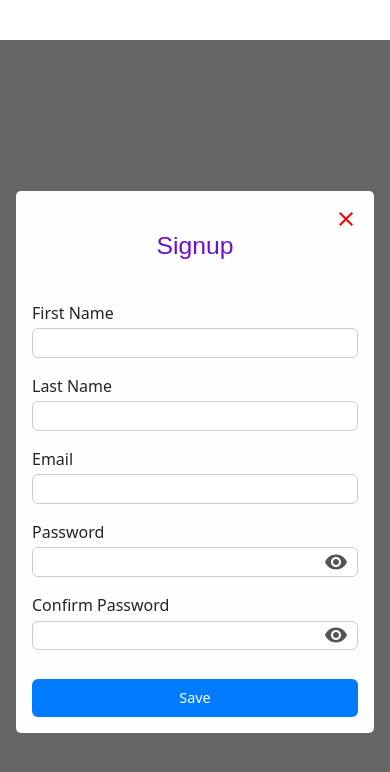
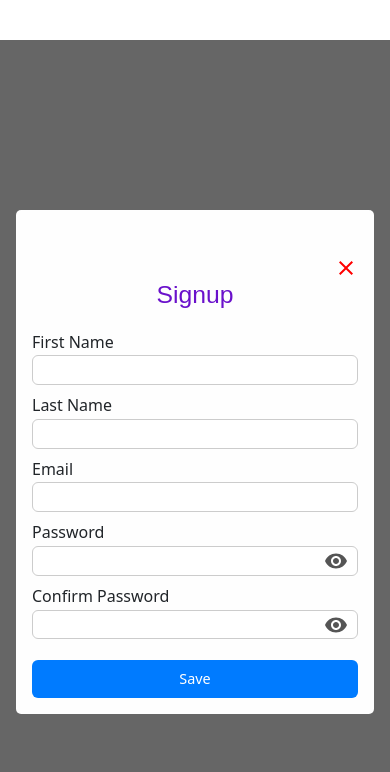
Before and after one commit to furebo/gskibyagira-frontend, a React (Create React App) app in the folder lmisapp/: page /signup in a window 390 px wide. Shown: the top 772 px of the page. Built offline with nearby package versions, Linux system fonts and the light colour scheme; no server answers.

Commit message:
fixed the close button position on signup form

```diff
--- a/lmisapp/src/Compontents/ModelSignup/index.css
+++ b/lmisapp/src/Compontents/ModelSignup/index.css
@@ -128,7 +128,15 @@ form h2 {
   .signup-model {
     padding: 1rem;
   }
-
+  .signup-model form h2 {
+    margin-bottom: 20px;
+  }
+  .signup-form-group{
+    margin-bottom: 0.5rem
+  }
+  .signup-form-group label {
+    margin-bottom: 0.1rem;
+  }
   .signup-form-group input {
     font-size: 0.9rem;
   }
@@ -139,140 +147,7 @@ form h2 {
   form h2 {
     margin-bottom: 0.2rem;
   }
+  .close {
+    padding-top: 30px;
+  }
 }
-/* .signup-model-container {
-  position: fixed;
-  top: 40px;
-  left: 0;
-  width: 100%;
-  height: 100%;
-  background-color: rgba(0, 0, 0, 0.6);
-  display: flex;
-  justify-content: center;
-  align-items: center;
-  z-index: 999;
-  padding: 1rem;
-  box-sizing: border-box;
-}
-
-.signup-model {
-  position: relative;
-  background: #fff;
-  padding: 2rem;
-  border-radius: 10px;
-  max-width: 500px;
-  width: 100%;
-  margin: auto;
-}
-
-.signup-model .closee {
-  position: absolute;
-  top: 25px;
-  right: 16px;
-}
-
-form h2 {
-  margin-bottom: 1rem;
-  text-align: center;
-}
-
-.signup-form-group {
-  display: flex;
-  flex-direction: column;
-  margin-bottom: 1rem;
-}
-
-.signup-form-group label {
-  font-weight: 500;
-  margin-bottom: 0.5rem;
-}
-
-.signup-form-group input {
-  width: 100%;
-  padding: 0.5rem;
-  border: 1px solid #ccc;
-  border-radius: 6px;
-  font-size: 1rem;
-}
-
-.password-toggle-wrapper {
-  display: flex;
-  align-items: center;
-  position: relative;
-}
-
-.password-toggle-wrapper input {
-  width: 100%;
-  padding-right: 2.5rem;
-}
-
-.icon-button {
-  position: absolute;
-  right: 0.25rem;
-  top: 50%;
-  transform: translateY(-50%);
-}
-
-.signup_btn {
-  width: 100%;
-  padding: 0.75rem;
-  font-size: 1rem;
-  border: none;
-  border-radius: 6px;
-  background-color: #007bff;
-  color: white;
-  cursor: pointer;
-  margin-top: 1rem;
-  transition: background 0.3s ease;
-}
-
-.signup_btn:disabled {
-  background-color: #999;
-}
-
-.signup_btn:hover:not(:disabled) {
-  background-color: #0056b3;
-}
-
-.error {
-  color: red;
-  margin-top: 0.5rem;
-  font-size: 0.9rem;
-  text-align: center;
-}
-
-.input-with-icon {
-  position: relative;
-  display: flex;
-  align-items: center;
-}
-
-.input-with-icon input {
-  width: 100%;
-  padding-right: 20px;
-  padding: 0.5rem;
-  border-radius: 6px;
-  border: 1px solid #ccc;
-}
-
-.icon-buttonn {
-  position: absolute;
-  right: 0rem;
-  top: 20px;
-  transform: translateY(-50%);
-  padding: 0;
-}
-
-@media (max-width: 480px) {
-  .signup-model {
-    padding: 1rem;
-  }
-
-  .signup-form-group input {
-    font-size: 0.9rem;
-  }
-
-  .signup_btn {
-    font-size: 0.9rem;
-  }
-} */
```
Also changed, not shown: lmisapp/src/Compontents/slider/Slider.css (+0 -45 lines).
